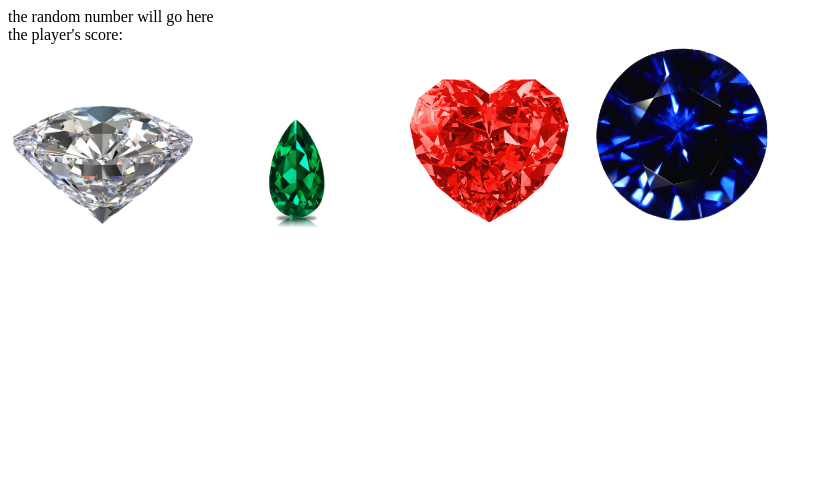
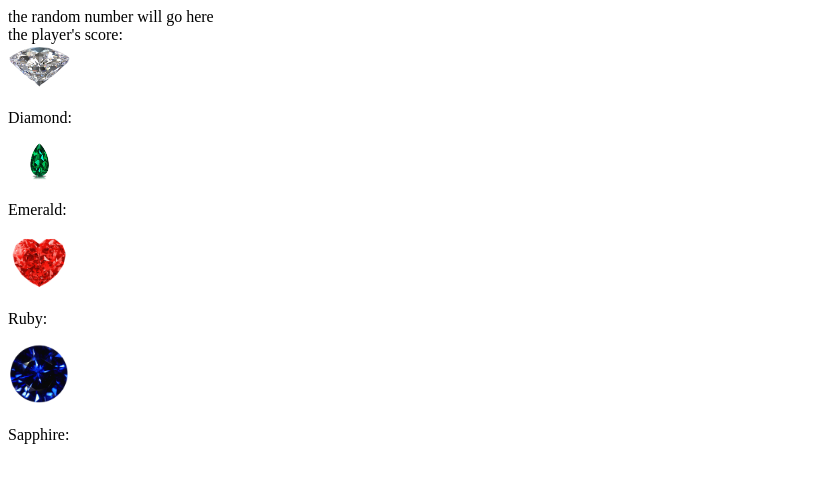
Before and after one commit to correiaph13/unit-4-game, a plain HTML site: page index.html in a window 1280 px wide. Shown: the whole page, without its empty margins (0-823 px from the left). Drawn offline with nearby package versions, Linux system fonts and the light colour scheme.

Commit message:
html fixes

```diff
--- a/assets/css/style.css
+++ b/assets/css/style.css
@@ -1,4 +1,5 @@
 .crystal {
-    width: 15%;
+    width: 5%;
     display: inline-block;
+
   }
--- a/assets/javascript/game.js
+++ b/assets/javascript/game.js
@@ -1,7 +1,25 @@
+
+
+ var numberOptions = [10, 5, 3, 7];
+// Next we create a for loop to create crystals for every numberOption.
+//   for (var i = 0; i < numberOptions.length; i++) {
+//     each.crystals.attr("data-crystalvalue", numberOptions[i]);
+//     console.log(.crystals);
+//   }
+
+// pick a random number
+
+//assign each crystal a random number from 1-12
+
+//on click the value of crystal is added to a running total
+
+//if the running total < random number, game continues. if it is > than random number display you lose
+
+
 
   //declare the array of possible number assignments to append to each crystal.
 
-  $.each(.crystal)function(){
-        var crystalNumber = 1 + Math.floor(Math.random() * 12);
-        console.log(crystalNumber);
-  }
+//   $.each(."crystal")function(){
+//         var crystalNumber = 1 + Math.floor(Math.random() * 12);
+//         console.log(crystalNumber);
+//   }
--- a/index.html
+++ b/index.html
@@ -14,19 +14,24 @@
 
 <section id="playerCurrentScore"> the player's score: </section>
 
-<img class="crystal" id="diamond" src="assets/images/diamond-heart.png" alt="crystal1">
-<img class="crystal" id="emerald" src="assets/images/emerald.png" alt="crystal2">
-<img class="crystal" id="ruby" src="assets/images/ruby.png" alt="crystal3">
-<img class="crystal" id="saphire" src="assets/images/saphire.png" alt= "crystal4">
+<section id="crystal-options">
 
+    <img class="crystal" id="diamond" src="assets/images/diamond-heart.png" alt="crystal1">
+    <p> Diamond: </p>
+    <img class="crystal" id="emerald" src="assets/images/emerald.png" alt="crystal2">
+    <p> Emerald: </p>
+    <img class="crystal" id="ruby" src="assets/images/ruby.png" alt="crystal3">
+    <p> Ruby: </p>
+    <img class="crystal" id="saphire" src="assets/images/saphire.png" alt= "crystal4">
+    <p> Sapphire: </p>
+
+</section>
 <!-- waits for document to fully load before running JS-->
 <script> $( document ).ready(function() {});</script>
 
 <!-- Here we added a link to the jQuery library -->
 <script type="text/javascript" src="https://cdnjs.cloudflare.com/ajax/libs/jquery/3.2.1/jquery.min.js"></script>
-
-
-
+<script type="text/javascript" src="assets/javascript/game.js"></script>
 
 
 </body>
```
